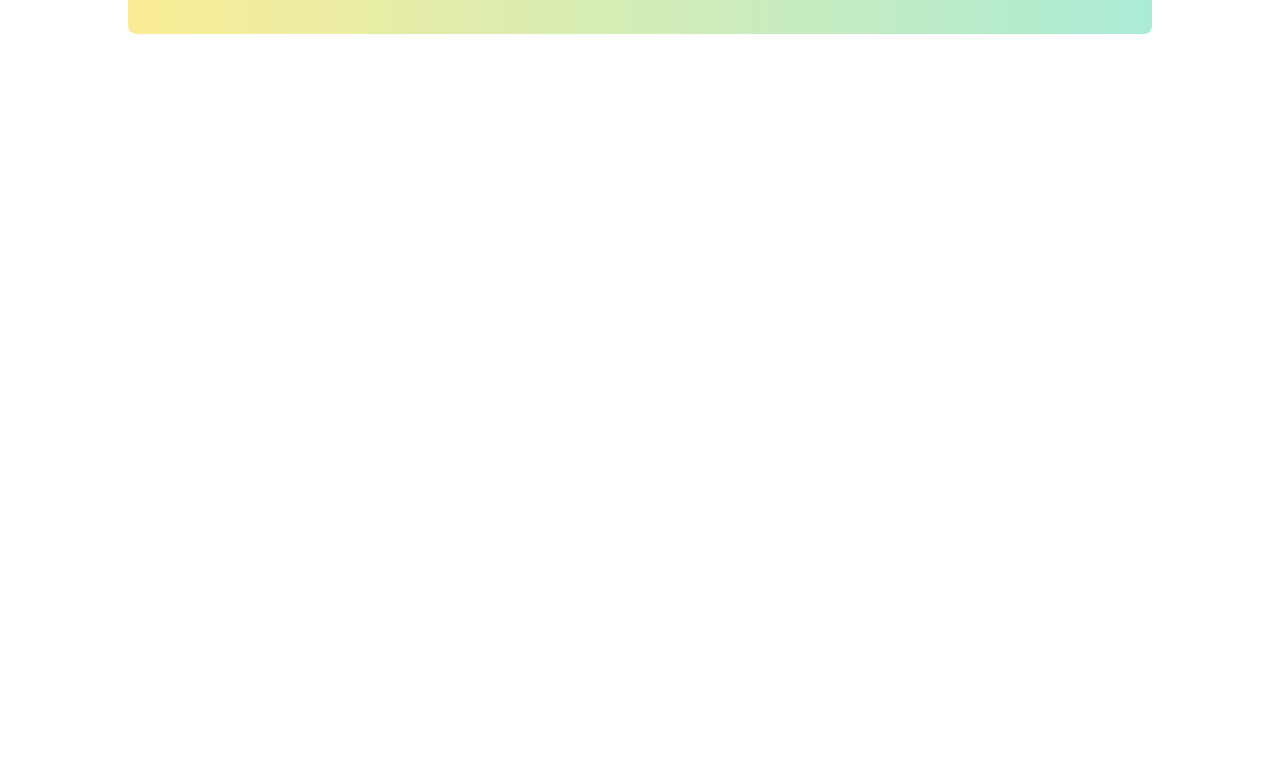
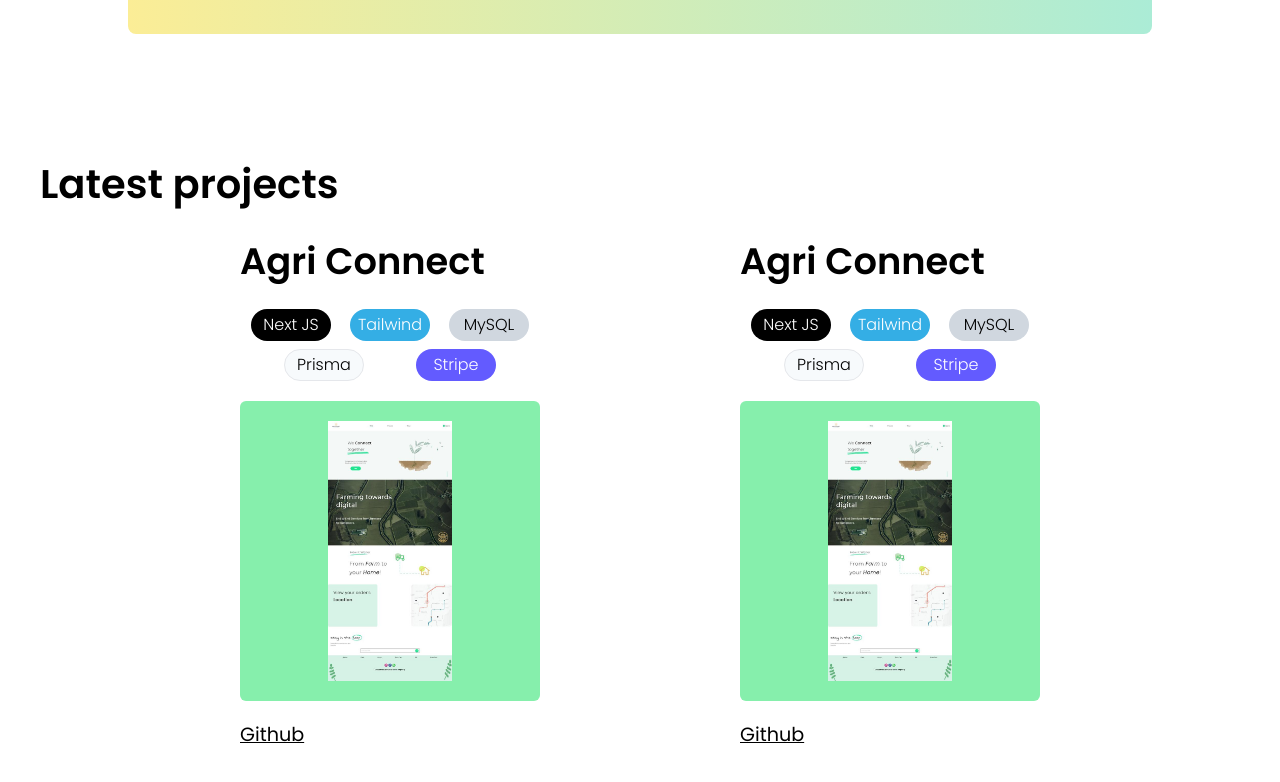
Before and after one commit to SowreRajan-dev/sowrerajan_portfolio, a React (Create React App) app: page / in a window 1280 px wide. Shown: the part 530-1312 px from the top of the page. Before the commit the page ends 800 px from the top, so only its background shows below. Built offline with nearby package versions, Linux system fonts and the light colour scheme.

Commit message:
project card

```diff
--- a/src/App.js
+++ b/src/App.js
@@ -1,13 +1,17 @@
 import "./App.css";
 import AboutMe from "./Components/AboutMe";
 import Navbar from "./Components/Navbar";
+import ProjectsDisplay from "./Components/ProjectsDisplay";
 
 function App() {
   return (
     <div className="App">
       <Navbar />
-      <div className="flex items-center justify-center">
+      <div className="flex items-center justify-center flex-col">
         <AboutMe />
+      </div>
+      <div className="mt-20 w-full ">
+        <ProjectsDisplay />
       </div>
     </div>
   );
--- a/src/Components/AboutMe.jsx
+++ b/src/Components/AboutMe.jsx
@@ -7,7 +7,7 @@ const AboutMe = () => {
         <h2 className="font-Nunito font-bold text-[2rem] ">
           Hello, I'm Sowrerajan 🤙
         </h2>
-        <p className="text-center text-[1.5rem] p-10 font-Poppins">
+        <p className="text-center text-[1.5rem] p-10 font-Poppins xl:text-[2rem] break-words ">
           I am a{" "}
           <b className="text-transparent bg-clip-text bg-gradient-to-br from-[#40c4ff] to-[#189fff]">
             Full Stack Web developer
--- /dev/null
+++ b/src/Components/ProjectsDisplay.jsx
@@ -0,0 +1,81 @@
+import React from "react";
+import agriConnect from "../Assests/Projects_assets/agriconnect.jpeg";
+function ProjectsDisplay() {
+  return (
+    <div>
+      <div className="w-full  h-full flex justify-center flex-col p-10 ">
+        <p className="font-Poppins font-semibold text-[2.5rem] mb-5">
+          Latest projects
+        </p>
+        <div className="flex items-center justify-evenly">
+          <div className="w-[300px] ">
+            <p className="font-Poppins font-semibold text-[2.3rem]">
+              Agri Connect
+            </p>
+            <div className="flex items-center justify-evenly flex-wrap gap-2 font-Poppins font-[300] text-white my-5">
+              <div className=" bg-black w-20 h-8 flex items-center justify-center rounded-full cursor-pointer">
+                <p>Next JS</p>
+              </div>
+              <div className=" bg-[#34AEE5] w-20 h-8 flex items-center justify-center rounded-full  cursor-pointer">
+                <p>Tailwind </p>
+              </div>
+              <div className=" bg-[#D0D7DF] w-20 h-8 flex items-center justify-center rounded-full cursor-pointer text-black">
+                <p>MySQL</p>
+              </div>
+              <div className=" bg-[#F7FAFC] w-20 h-8 flex items-center justify-center rounded-full cursor-pointer text-black border">
+                <p>Prisma</p>
+              </div>
+              <div className=" bg-[#635BFF] w-20 h-8 flex items-center justify-center rounded-full cursor-pointer">
+                <p>Stripe</p>
+              </div>
+            </div>
+            <div className="w-full h-[300px] bg-green-300 rounded-md p-5 cursor-pointer">
+              <img
+                src={agriConnect}
+                className="w-full h-full object-contain"
+                alt="agri_connect"
+              />
+            </div>
+            <div className="font-Poppins text-[1.2rem] font-[400] mt-5 ">
+              <p className=" underline ">Github</p>
+            </div>
+          </div>
+          <div className="w-[300px] ">
+            <p className="font-Poppins font-semibold text-[2.3rem]">
+              Agri Connect
+            </p>
+            <div className="flex items-center justify-evenly flex-wrap gap-2 font-Poppins font-[300] text-white my-5">
+              <div className=" bg-black w-20 h-8 flex items-center justify-center rounded-full cursor-pointer">
+                <p>Next JS</p>
+              </div>
+              <div className=" bg-[#34AEE5] w-20 h-8 flex items-center justify-center rounded-full  cursor-pointer">
+                <p>Tailwind </p>
+              </div>
+              <div className=" bg-[#D0D7DF] w-20 h-8 flex items-center justify-center rounded-full cursor-pointer text-black">
+                <p>MySQL</p>
+              </div>
+              <div className=" bg-[#F7FAFC] w-20 h-8 flex items-center justify-center rounded-full cursor-pointer text-black border">
+                <p>Prisma</p>
+              </div>
+              <div className=" bg-[#635BFF] w-20 h-8 flex items-center justify-center rounded-full cursor-pointer">
+                <p>Stripe</p>
+              </div>
+            </div>
+            <div className="w-full h-[300px] bg-green-300 rounded-md p-5 cursor-pointer">
+              <img
+                src={agriConnect}
+                className="w-full h-full object-contain"
+                alt="agri_connect"
+              />
+            </div>
+            <div className="font-Poppins text-[1.2rem] font-[400] mt-5 ">
+              <p className=" underline ">Github</p>
+            </div>
+          </div>
+        </div>
+      </div>
+    </div>
+  );
+}
+
+export default ProjectsDisplay;
--- a/tailwind.config.js
+++ b/tailwind.config.js
@@ -8,6 +8,22 @@ module.exports = {
         Poppins: ["Poppins", "sans-serif"],
       },
     },
+    screens: {
+      sm: "640px",
+      // => @media (min-width: 640px) { ... }
+
+      md: "768px",
+      // => @media (min-width: 768px) { ... }
+
+      lg: "1024px",
+      // => @media (min-width: 1024px) { ... }
+
+      xl: "1280px",
+      // => @media (min-width: 1280px) { ... }
+
+      "2xl": "1536px",
+      // => @media (min-width: 1536px) { ... }
+    },
   },
   plugins: [],
 };
```
Also changed, not shown: src/Assests/Projects_assets/agriconnect.jpeg (added).
